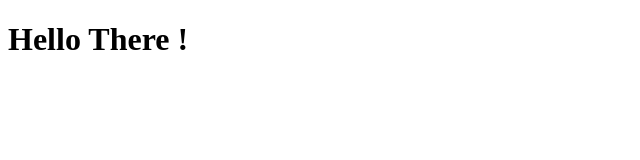
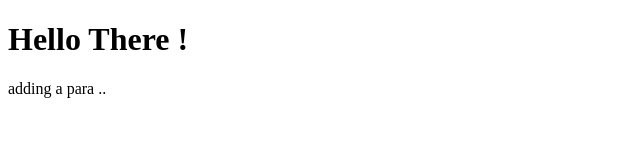
Before and after one commit to Shafiaks/Shafia-first, a plain HTML site: page index.html in a window 1280 px wide. Shown: the whole page, without its empty margins (0-640 px from the left). Drawn offline with Linux system fonts and the light colour scheme.

Commit message:
a new para added

```diff
--- a/index.html
+++ b/index.html
@@ -5,5 +5,6 @@
     </head>
     <main>
         <h1> Hello There !</h1>
+        <p>adding a para ..</p>
     </main>
 </html>
```
